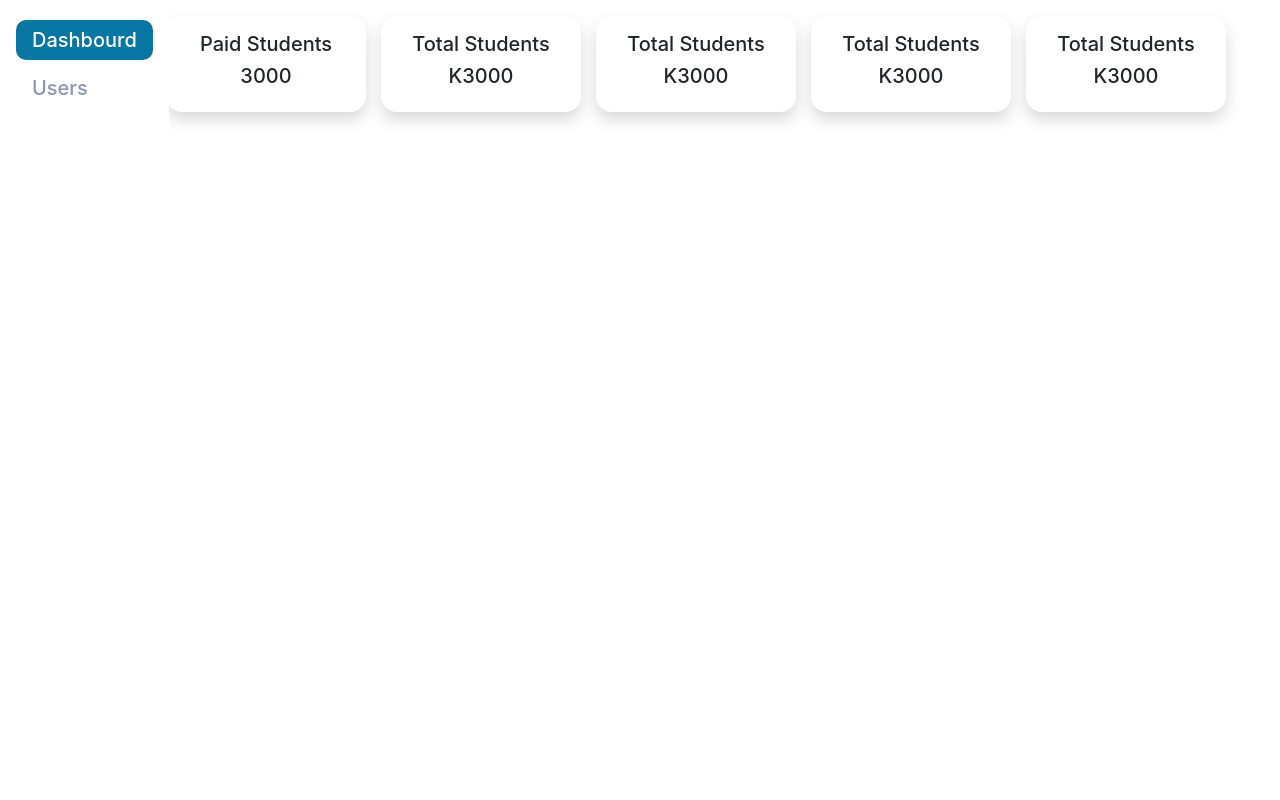
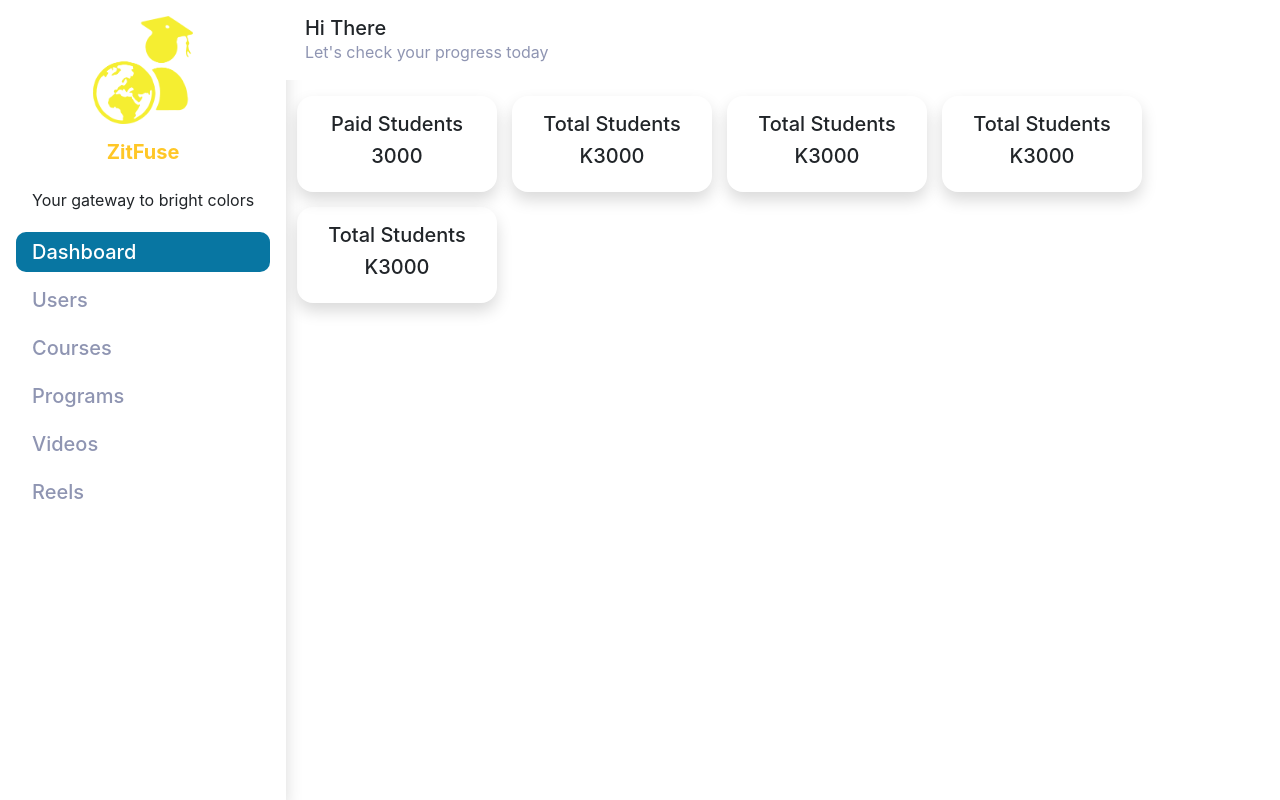
Before and after one commit to joshua-inf/ZitDashBd, a React (Create React App) app: page / in a window 1280 px wide. Built offline with nearby package versions, Linux system fonts and the light colour scheme; no server answers.

Commit message:
added context to  the app

```diff
--- a/src/App.js
+++ b/src/App.js
@@ -6,20 +6,23 @@ import Home from './Component/Home/Home';
 import MyNav from './Nav.js/Nav';
 import UpperNav from './Nav.js/UpperNav';
 import Users from './Component/Users/Users';
+import { MyConctext } from './Component/Context/Context';
 
 function App() {
   return (
     <BrowserRouter>
+      <MyConctext>
         <div className="" style={{ overflow: 'hidden', position: 'relative', minHeight: '100vh' }}>
 
           <div className='d-flex' style={{}}>
-          <div style={{
-            width: '150px'
+            <div className='d-none d-md-block' style={{
+              width: '360px'
             }}>
               <Nav />
             </div>
             <div style={{width:'100%'}} className="">
-            <div className="">
+              <UpperNav/>
+              <div className="" style={{ paddingTop:'80px'}}>
                 <div>
                   <Routes>
                     <Route path='/' element={<Home />} />
@@ -30,6 +33,7 @@ function App() {
             </div>
           </div>
         </div>
+      </MyConctext>
     </BrowserRouter>
   );
 }
--- /dev/null
+++ b/src/Component/Context/Context.js
@@ -0,0 +1,39 @@
+import axios from "axios";
+import { createContext, useEffect, useState } from "react";
+
+export const ContextHandler = createContext()
+
+
+export const MyConctext = ({children}) => {
+
+
+    const [userData, setUserData] = useState(null)
+
+    const getdata = () => {
+        axios.get("/admin/users")
+        .then(res => {
+         setUserData(res.data.users)
+        })
+        .catch((error)=>{
+            console.log(error)
+        })
+
+}
+
+useEffect(()=>{
+    getdata()
+}, [])
+
+    return(
+        <>
+            <ContextHandler.Provider
+            value={{
+                userData,
+                setUserData
+            }}
+            >
+                {children}
+            </ContextHandler.Provider>
+        </>
+    )
+}
--- a/src/Component/Users/Users.js
+++ b/src/Component/Users/Users.js
@@ -1,34 +1,19 @@
 import axios from "axios"
-import { useEffect, useState } from "react"
+import { useContext, useEffect, useState } from "react"
 import { ClipLoader, DotLoader } from "react-spinners"
+import { ContextHandler } from "../Context/Context"
 
 const Users  = () => {
-    const [users, setUsers] = useState([])
+    const {userData, setUserData} = useContext(ContextHandler)
     const [loading, setLoading] = useState(false)
     const [loader, setLoader] = useState(false)
     const [first, setFirst] = useState(0)
     const [last, setLast] = useState(50)
     const [filter, setFilter] = useState('')
 
-    const getdata = () => {
-                setLoading(true)
-                axios.get("/admin/users")
-                .then(res => {
-                 setUsers(res.data.users)
-                 console.log(res.data.users.includes(e => e == ''))
 
-                })
-                .catch((error)=>{
-                    console.log(error)
-                })
-                .finally(() => {
-                    setLoading(false)
-                })
-
-    }
 
     const loguserOut = (e) => {
-        setLoader(true)
         axios.post('/auth/logout',
         {
             "email": e
@@ -36,8 +21,7 @@ const Users  = () => {
         .then(res => {
             axios.get('/admin/users')
                 .then(res => {
-                 setUsers(res.data.users)
-                 console.log(res.data.users.includes(e => e == ''))
+                 setUserData(res.data.users)
 
                 })
                 .catch((error)=>{
@@ -48,16 +32,7 @@ const Users  = () => {
         .catch((error)=>{
             console.log(error)
         })
-        .finally(() => {
-            setLoader(false)
-        })
     }
-
-
-
-    useEffect(()=>{
-        getdata()
-    },[])
 
     return (
         <>
@@ -79,9 +54,9 @@ const Users  = () => {
                     className="btn btn-outline-secondary rounded-0">Last</button>
 
                     <button disabled={
-                        users ? first < users.length && last > users.length
+                        userData ? first < userData.length && last > userData.length
                         :
-                        users}
+                        userData}
                     onClick={()=> {
                         setFirst(first+50)
                         setLast(last+50)
@@ -97,8 +72,8 @@ const Users  = () => {
                     </>
                     :
                     <>
-                        {users ?
-                         users
+                        {userData ?
+                         userData
                          .filter(e => e.Email.includes(filter))
                          .slice(first,last)
                          .map((e)=>
--- a/src/Nav.js/Nav.js
+++ b/src/Nav.js/Nav.js
@@ -1,5 +1,6 @@
 import { Link, NavLink } from "react-router-dom"
 import { Col, Nav } from "react-bootstrap"
+import image from '../images/splashit.png'
 import './Nav.css'
 
 const MyNav = () => {
@@ -18,18 +19,31 @@ const MyNav = () => {
     }
     return (
         <>
-            <div style={{width:'150px'}}>
-                <div className=" p-3 h-100"
+            <div style={{}}>
+                <div className=" p-3 h-100 shadow"
                 style={{
-                    position:'absolute',
+                    position:'fixed',
                     bottom:0,
                     top:0,
                     zIndex:3,
                     backgroundColor:'white'
                     }}>
+                        <div className="text-center">
+                            <img src={image} alt="logo" width={100}/>
+                            <div style={{flex:'wrap', color:'#FFC727'}} className="fw-bolder h5 mt-3">
+                                ZitFuse
+                            </div>
+                            <div style={{flex:'wrap'}} className="p-3">
+                                Your gateway to bright colors
+                            </div>
+                        </div>
                     <div>
-                        <Links Title="Dashbourd" Linkname="/"/>
+                        <Links Title="Dashboard" Linkname="/"/>
                         <Links Title="Users" Linkname="/Users"/>
+                        <Links Title="Courses" Linkname="/Courses"/>
+                        <Links Title="Programs" Linkname="/Programs"/>
+                        <Links Title="Videos" Linkname="/Videos"/>
+                        <Links Title="Reels" Linkname="/Reels"/>
                     </div>
                 </div>
             </div>
--- a/src/Nav.js/UpperNav.js
+++ b/src/Nav.js/UpperNav.js
@@ -16,10 +16,11 @@ const UpperNav = () => {
     }
     return (
         <>
-            <div style={{backgroundColor:'#ddd'}}  className="px-4 py-3  d-flex">
+            <div style={{position:'fixed', zIndex:3, width:'100%'}}  className="px-4 py-3  bg-white d-flex">
                 <div className="d-flex w-100 justify-content-between">
                     <div>
-                        <h5>Zitfuse</h5>
+                        <h5 className="p-0 m-0">Hi There</h5>
+                        <div style={{color:'#8F95B2', padding:0, margin:0}}>Let's check your progress today</div>
                     </div>
                     <div>
                         <div style={{display:'flex', gap:10}}>
```
Also changed, not shown: src/images/splashit.png (added). Lines whose indentation alone changed are shown as unchanged.
